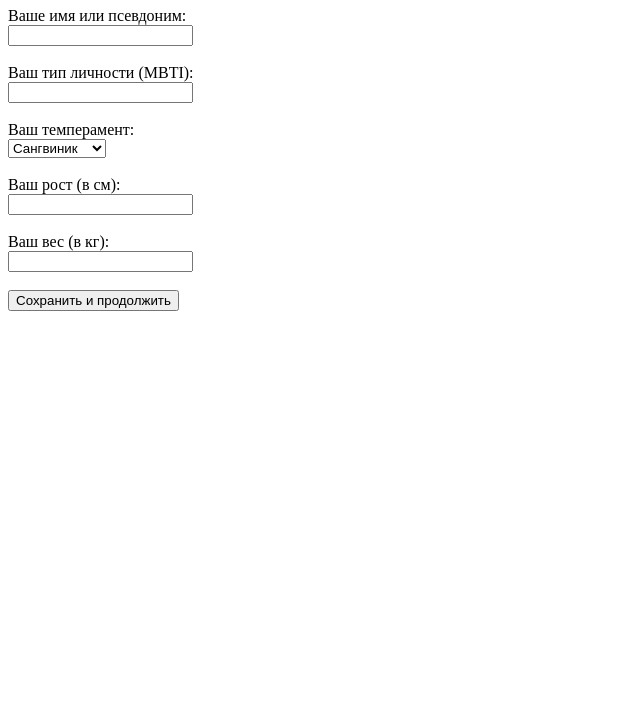
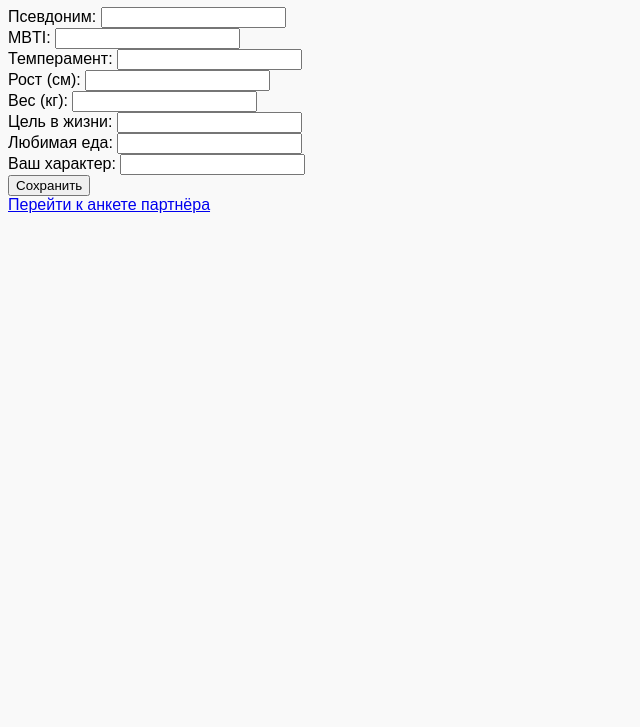
Before and after one commit to d13-b1tch/my_test, a plain HTML site: page index.html in a window 1280 px wide. Shown: the part 73-800 px from the top of the page, without its empty margins (0-640 px from the left). Drawn offline with Linux system fonts and the light colour scheme.

Commit message:
Update index.html

```diff
--- a/index.html
+++ b/index.html
@@ -2,24 +2,23 @@
 <html lang="ru">
 <head>
   <meta charset="UTF-8">
-  <title>Тест для себя</title>
+  <title>Анкета — Вы</title>
+  <link rel="stylesheet" href="styles.css">
 </head>
 <body>
-  <h1>Тест: Насколько вы совместимы?</h1>
-  <form action="results.html" method="get">
-    <label>Ваше имя или псевдоним:<br><input type="text" name="name"></label><br><br>
-    <label>Ваш тип личности (MBTI):<br><input type="text" name="mbti"></label><br><br>
-    <label>Ваш темперамент:<br>
-      <select name="temper">
-        <option>Сангвиник</option>
-        <option>Холерик</option>
-        <option>Флегматик</option>
-        <option>Меланхолик</option>
-      </select>
-    </label><br><br>
-    <label>Ваш рост (в см):<br><input type="number" name="height"></label><br><br>
-    <label>Ваш вес (в кг):<br><input type="number" name="weight"></label><br><br>
-    <input type="submit" value="Сохранить и продолжить">
+  <h1>Тест для вас</h1>
+  <form id="userForm">
+    <label>Псевдоним: <input type="text" name="nickname" required></label><br>
+    <label>MBTI: <input type="text" name="mbti"></label><br>
+    <label>Темперамент: <input type="text" name="temperament"></label><br>
+    <label>Рост (см): <input type="number" name="height"></label><br>
+    <label>Вес (кг): <input type="number" name="weight"></label><br>
+    <label>Цель в жизни: <input type="text" name="goal"></label><br>
+    <label>Любимая еда: <input type="text" name="food"></label><br>
+    <label>Ваш характер: <input type="text" name="personality"></label><br>
+    <button type="submit">Сохранить</button>
   </form>
+  <a href="partner.html">Перейти к анкете партнёра</a>
+  <script src="script.js"></script>
 </body>
 </html>
```
